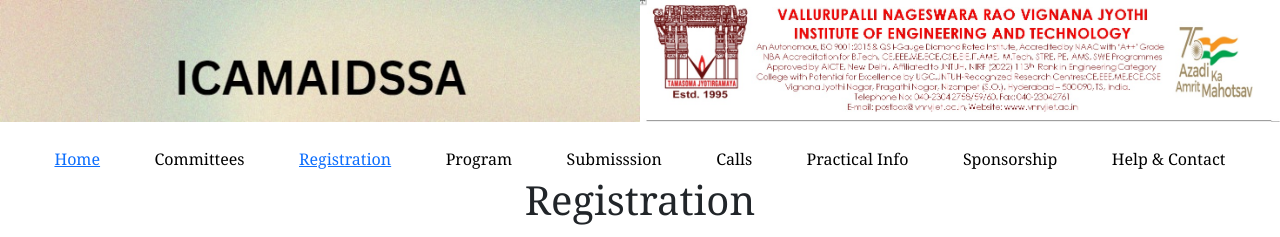
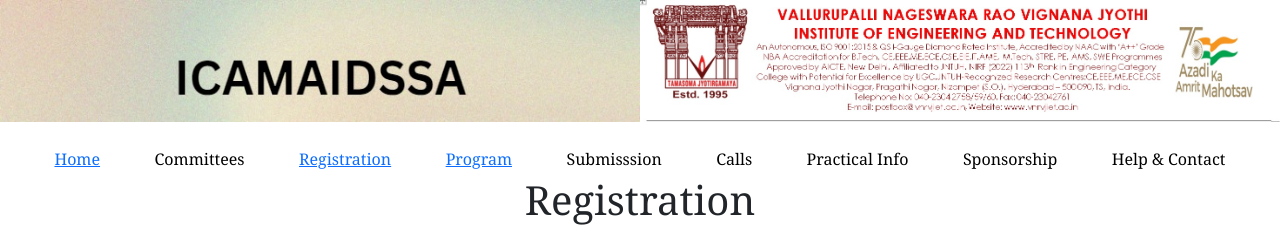
Before and after one commit to sain06533/version, a React (Create React App) app: page /version/register in a window 1280 px wide. Shown: the top 237 px of the page. Built offline with nearby package versions, Linux system fonts and the light colour scheme.

Commit message:
added program.js to routing

```diff
--- a/src/App.js
+++ b/src/App.js
@@ -18,6 +18,10 @@
         {
           path:'/version/register',
           element: <Registration />
+        },
+        {
+          path:'/version/program',
+          element: <Program />
         }
       ]
     }
--- a/src/Components/Header.js
+++ b/src/Components/Header.js
@@ -21,7 +21,7 @@
             <button className='s_navbar_button' onClick={scrollToItem}>Committees</button>
 
             <button className='s_navbar_button'><Link to="/version/register">Registration</Link></button>
-            <button className='s_navbar_button'>Program</button>
+            <button className='s_navbar_button'><Link to="/version/program">Program</Link></button>
             <button className='s_navbar_button'>Submisssion</button>
             <button className='s_navbar_button'>Calls</button>
             <button className='s_navbar_button'>Practical Info</button>
```
